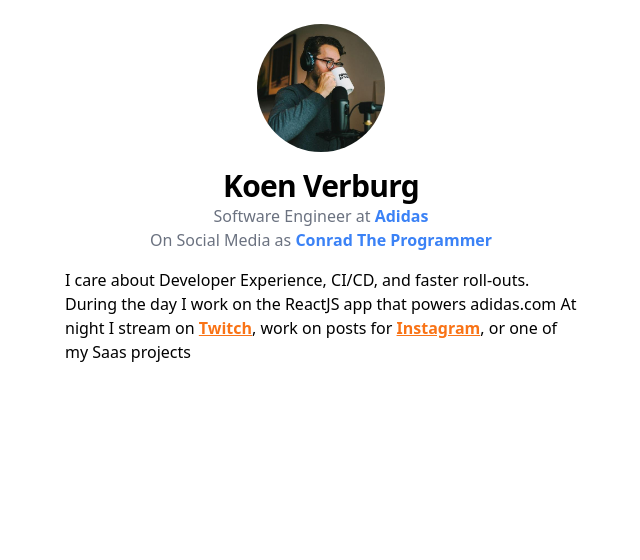
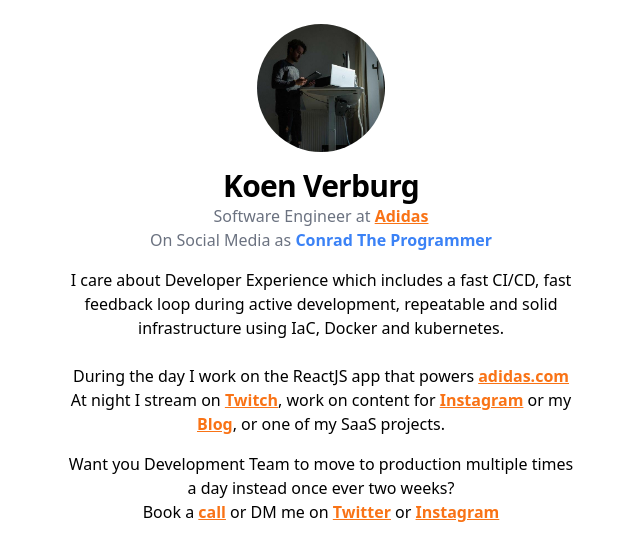
Before and after one commit to koenverburg/site, a Next.js app: page / in a window 1280 px wide. Shown: the top 560 px of the page, without its empty margins (319-959 px from the left). Built offline with nearby package versions, Linux system fonts and the light colour scheme.

Commit message:
feat: new avatar

```diff
--- a/pages/index.tsx
+++ b/pages/index.tsx
@@ -16,6 +16,13 @@
 const IndexPage = () => {
   const Twitch = link('Twitch', 'https://www.twitch.tv/conradtheprogrammer')
   const Instagram = link('Instagram', 'https://www.instagram.com/conradtheprogrammer/')
+  const Blog = link('Blog', 'https://conradtheprogrammer.medium.com')
+  const Adidas = link('Adidas', 'https://adidas.com')
+  const AdidasCom = link('adidas.com', 'https://adidas.com')
+
+  const Twitter = link('Twitter', 'https://twitter.com/koenverburg')
+  const Call = link('call', 'https://appointments.lokiapp.live/consultant/WUJFxrwyO0MMZj6F9lEKOsVFtpx2')
+
   return (
     <Layout title="Conrad The Programmer">
       <div className="text-center mb-4">
@@ -23,19 +30,25 @@
           width="460"
           height="460"
           alt="Avatar"
-          src="/assets/avatar-github.jpg"
+          src="/assets/new-avatar.jpg"
           className="rounded-full w-32 mb-4 mx-auto"
         />
         <h1 className="font-bold text-3xl tracking-tight">Koen Verburg</h1>
         <h2 className="text-gray-500">
-          Software Engineer at <Bold>Adidas</Bold>
+          Software Engineer at <Adidas />
         </h2>
         <h5 className="text-gray-500 mb-2">On Social Media as <Bold>Conrad The Programmer</Bold></h5>
       </div>
 
-      <article className="mb-4">
-        I care about Developer Experience, CI/CD, and faster roll-outs. During the day I work on the ReactJS app that powers adidas.com
-        At night I stream on <Twitch />, work on posts for <Instagram />, or one of my Saas projects
+      <article className="mb-4 text-center">
+        I care about Developer Experience which includes a fast CI/CD, fast feedback loop during active development, repeatable and solid infrastructure using IaC, Docker and kubernetes.
+        <br /><br />During the day I work on the ReactJS app that powers <AdidasCom />{' '}
+        <br />At night I stream on <Twitch />, work on content for <Instagram /> or my <Blog />, or one of my SaaS projects.
+      </article>
+
+      <article className="mb-4 text-center">
+        Want you Development Team to move to production multiple times a day instead once ever two weeks?
+        <br />Book a <Call /> or DM me on <Twitter /> or <Instagram />
       </article>
 
     </Layout>
```
Also changed, not shown: public/assets/new-avatar.jpg (added).
